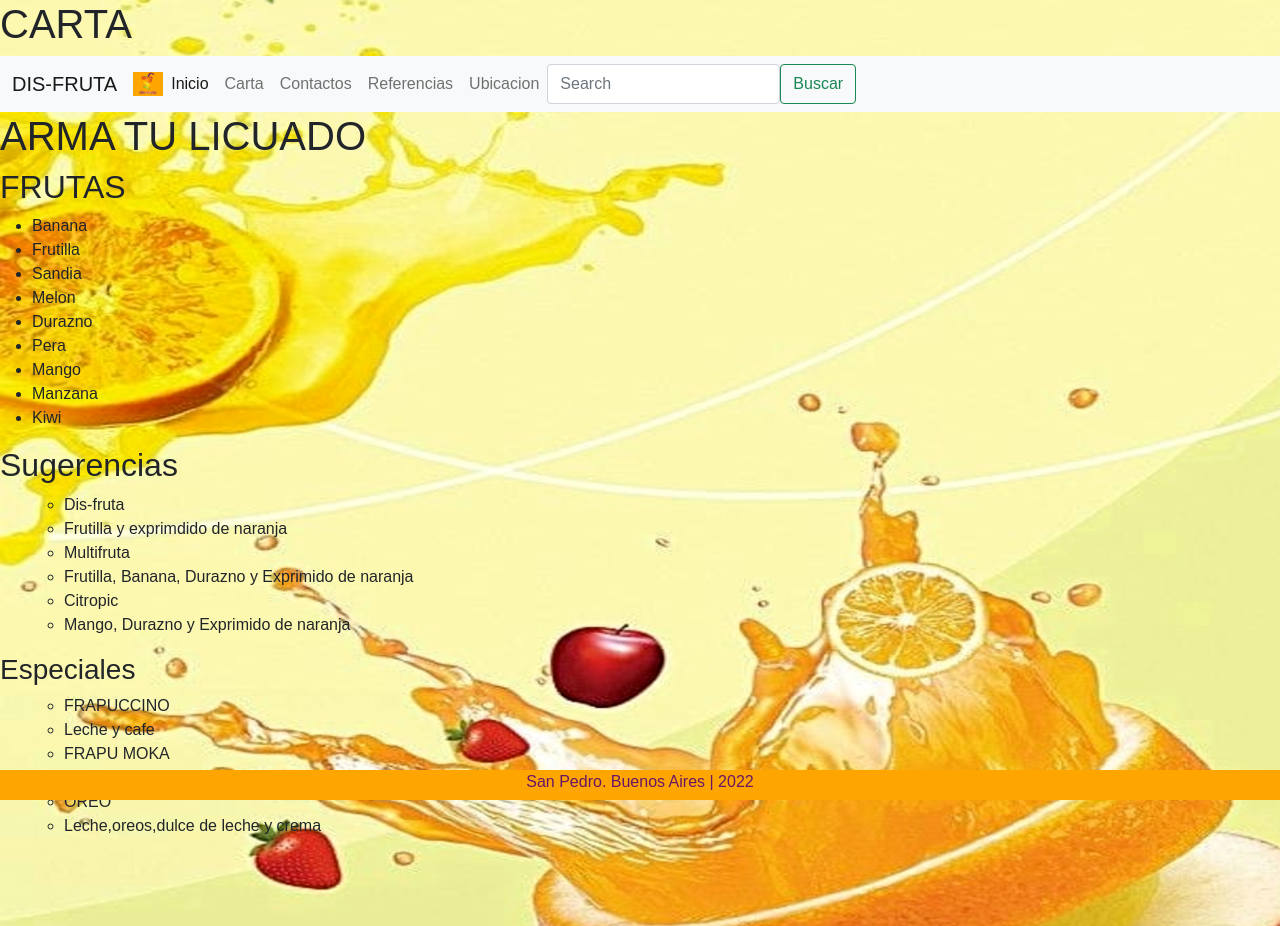
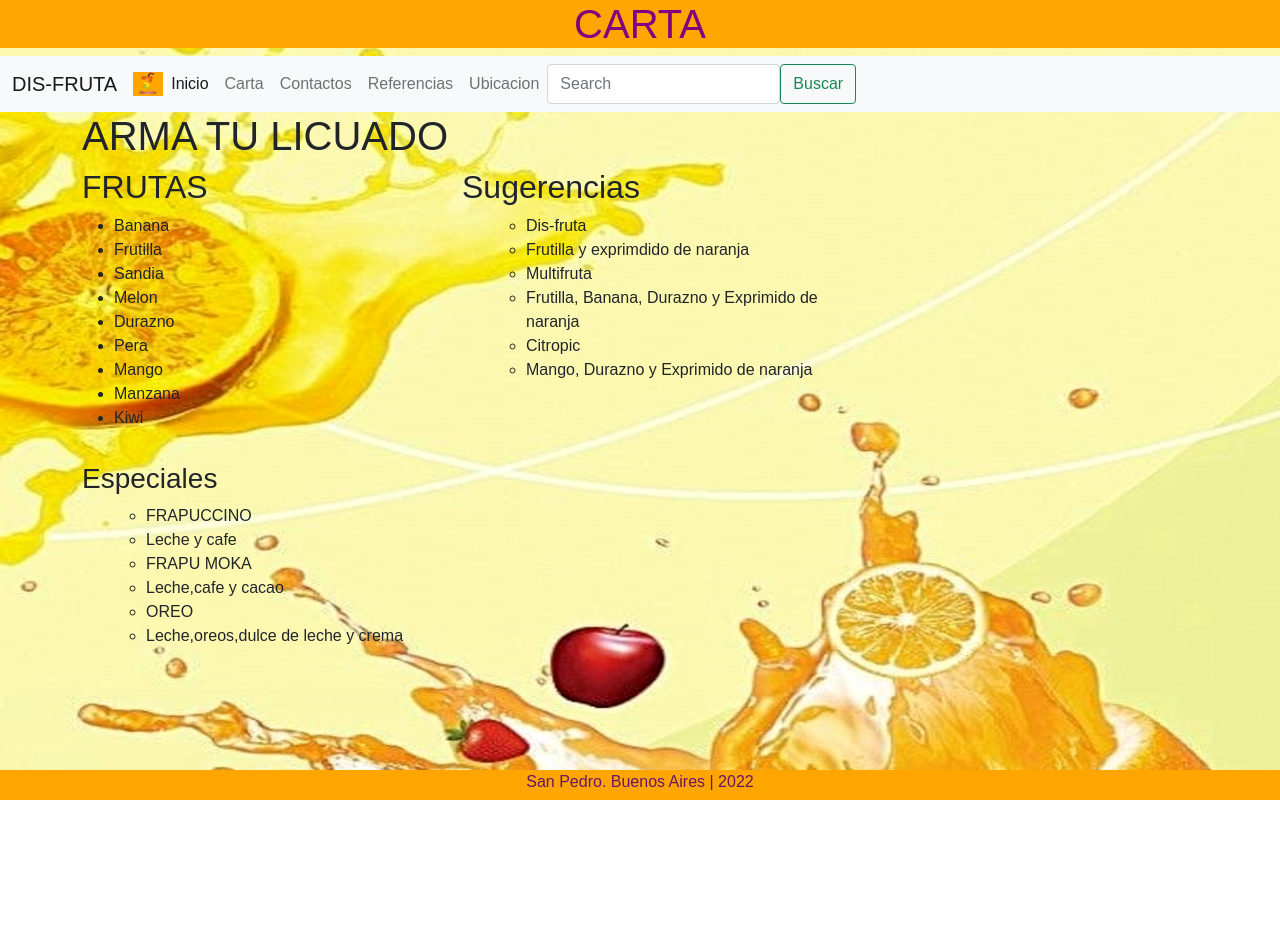
Before and after one commit to Braiancuner/Pagina-con-bootstrap, a plain HTML site: page pages/carta.html in a window 1280 px wide. After the commit the page ends 800 px from the top, so only its background shows below. Drawn offline with Linux system fonts and the light colour scheme; a web font is replaced by a local one.

Commit message:
agregue color al header

```diff
--- a/css/style.css
+++ b/css/style.css
@@ -12,6 +12,12 @@ body {
     font-family: 'Mochiy Pop P One', sans-serif;
 
 }
+header{
+    grid-area: header;
+      background-color: rgb(255, 165, 0);
+      color: purple;
+      text-align: center;}
+
 /*FOOTER*/
 .creditos{
     grid-area: creditos;
--- a/pages/carta.html
+++ b/pages/carta.html
@@ -20,8 +20,11 @@
         <nav class="navbar navbar-expand-lg navbar-light bg-light">
             <div class="container-fluid">
                 <a class="navbar-brand" href="#">DIS-FRUTA</a>
-              <img src="../images/favicon-32x32.png" alt="" width="30" height="24" class="d-inline-block align-text-top">
-              <button class="navbar-toggler" type="button" data-bs-toggle="collapse" data-bs-target="#navbarSupportedContent" aria-controls="navbarSupportedContent" aria-expanded="false" aria-label="Toggle navigation">
+                <img src="../images/favicon-32x32.png" alt="" width="30" height="24"
+                    class="d-inline-block align-text-top">
+                <button class="navbar-toggler" type="button" data-bs-toggle="collapse"
+                    data-bs-target="#navbarSupportedContent" aria-controls="navbarSupportedContent"
+                    aria-expanded="false" aria-label="Toggle navigation">
                     <span class="navbar-toggler-icon"></span>
                 </button>
                 <div class="collapse navbar-collapse" id="navbarSupportedContent">
@@ -49,11 +52,11 @@
             </div>
         </nav>
     </nav>
-    <main class="productos">
+    <main class="container">
         <h1 class="productos">ARMA TU LICUADO</h1>
 
-        <div>
-
+        <div class="row">
+            <div class="col-md-4 col-sm-4 col-lg-4 mb-3">
                 <h2 class="productos__frutas">FRUTAS</h2>
                 <ul class="productos__frutasLista">
                     <li>Banana </li>
@@ -68,7 +71,7 @@
 
                 </ul>
             </div>
-        <div>
+            <div class="col-md-4 col-sm-4 col-lg-4 mb-3">
                 <h2 class="sugerencias">Sugerencias</h2>
                 <ul class="sugerencias__lista">
                     <ul>
@@ -90,9 +93,8 @@
                     </ul>
 
 
-
-
-
+            </div>
+            <div class="col-md-4 col-sm-4 col-lg-4 mb-3">
                 </ul>
         </div>
         <div>
@@ -122,6 +124,8 @@
 
             </ul>
             </div>
+        </div>
+
 
 
     </main>
```
Also changed, not shown: index.html (+1 -1 lines). Lines whose indentation alone changed are shown as unchanged.
